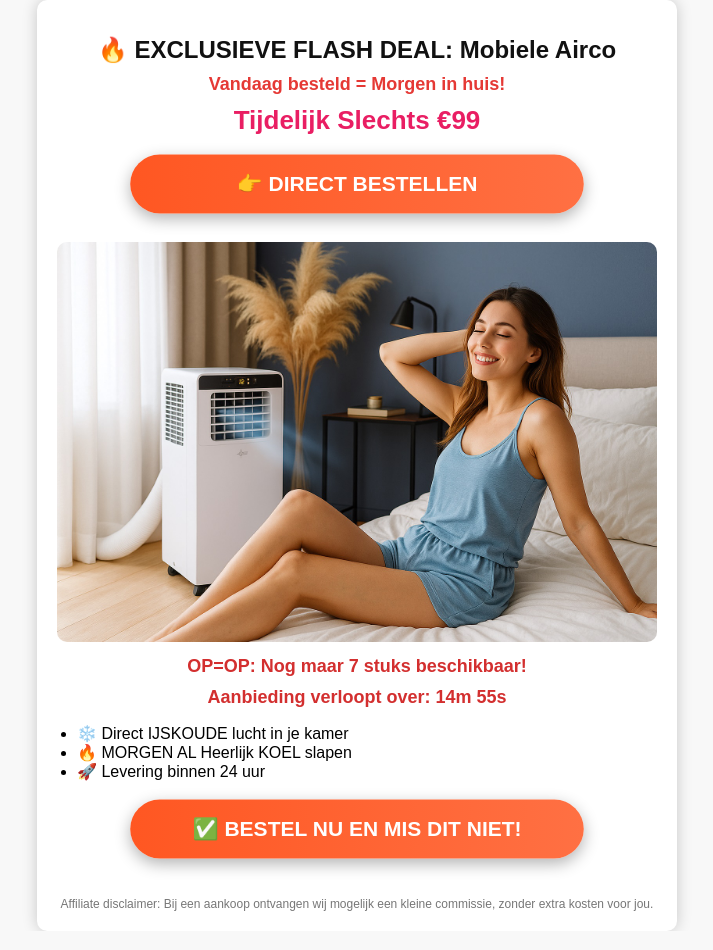
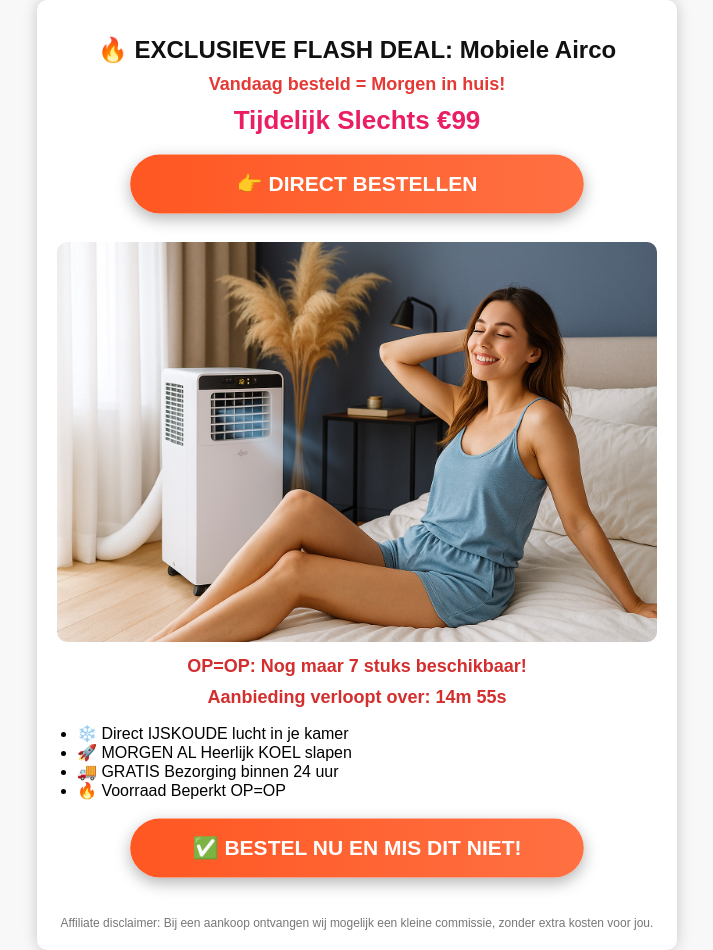
Before and after one commit to readthisnow/viral-deals-amazon-nederland-2025-05-07-u7dp3, a plain HTML site: page index.html in a window 1280 px wide. Shown: the whole page, without its empty margins (283-996 px from the left). Drawn offline with Linux system fonts and the light colour scheme.

Commit message:
Update index.html

```diff
--- a/index.html
+++ b/index.html
@@ -55,8 +55,9 @@
 
     <ul>
         <li>❄️ Direct IJSKOUDE lucht in je kamer</li>
-        <li>🔥 MORGEN AL Heerlijk KOEL slapen</li>
-        <li>🚀 Levering binnen 24 uur</li>
+        <li>🚀 MORGEN AL Heerlijk KOEL slapen</li>
+        <li>🚚 GRATIS Bezorging binnen 24 uur</li>
+        <li>🔥 Voorraad Beperkt OP=OP</li>
     </ul>
 
     <a class="cta" href="https://laptoplifepro.com/airco" target="_blank">
```
